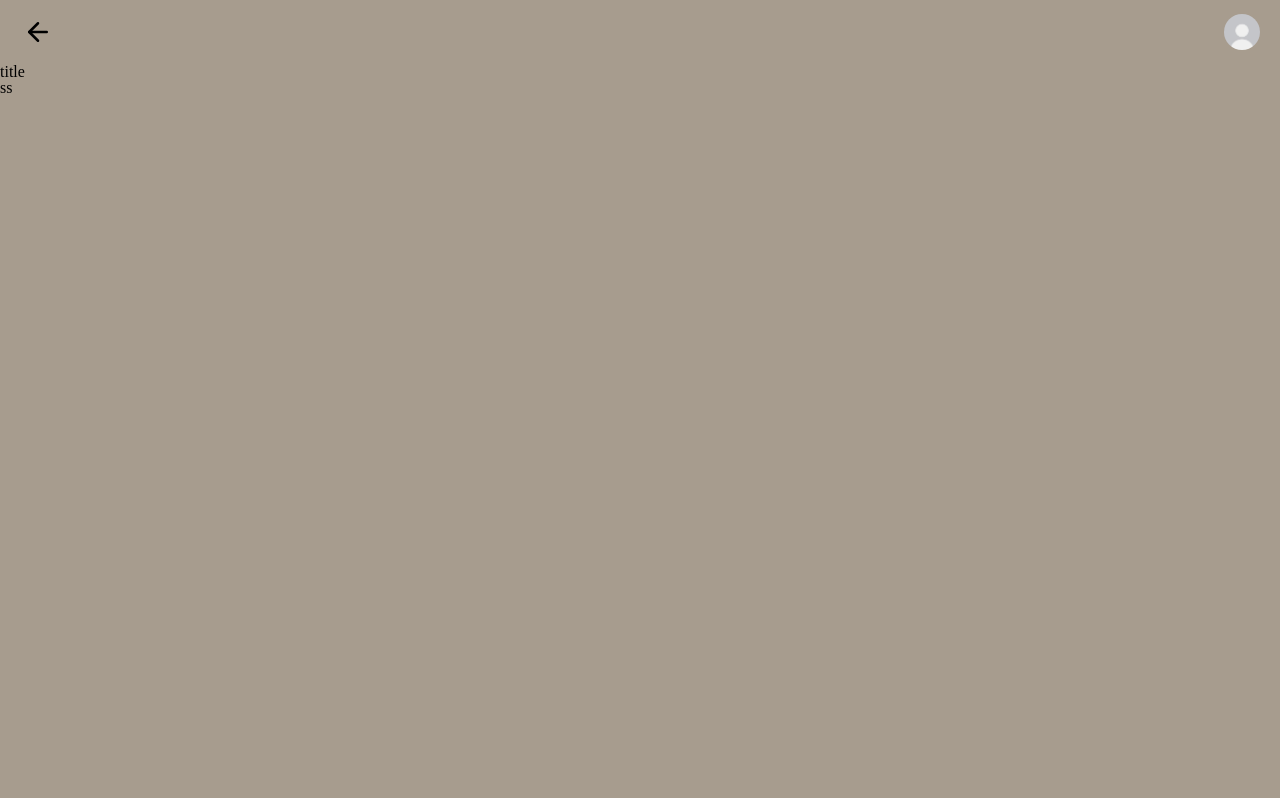
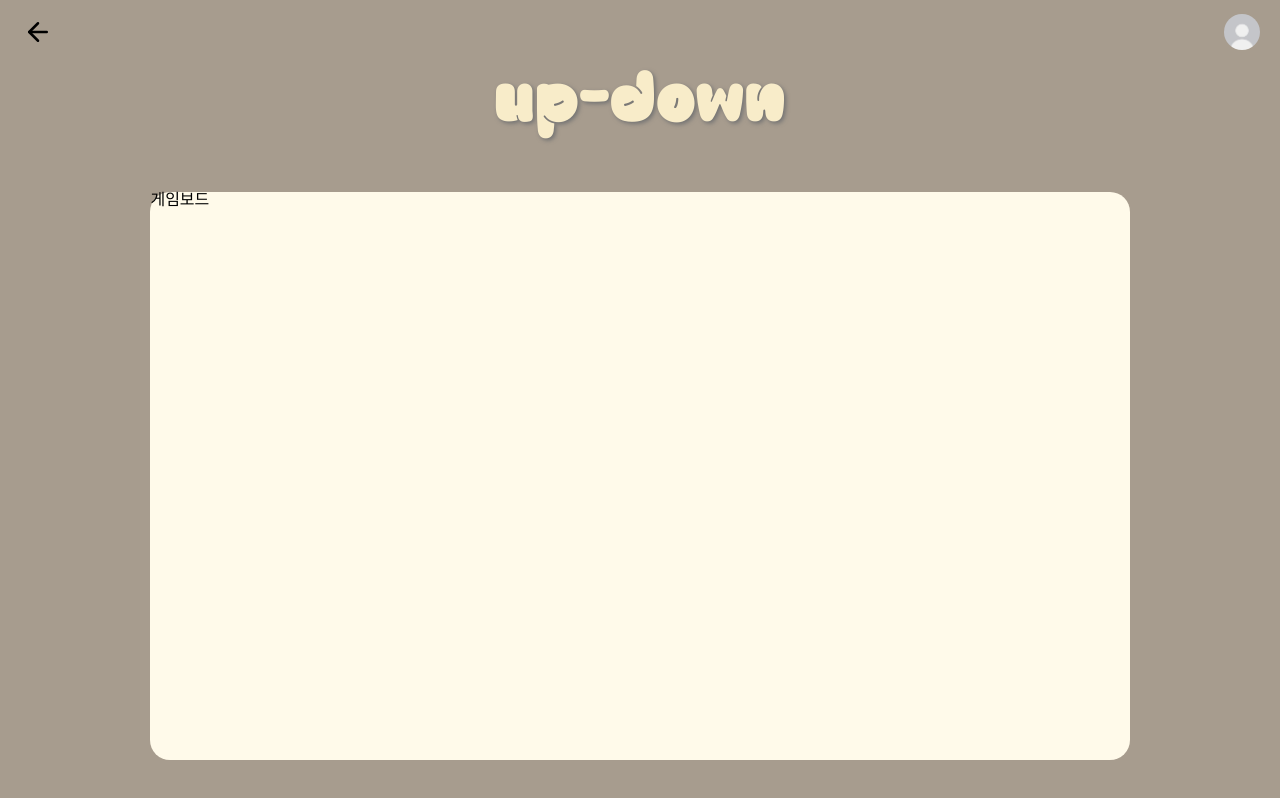
Before and after one commit to devkyoung2/minigame-next, a Next.js app: page /updown in a window 1280 px wide. Built offline with nearby package versions, Linux system fonts and the light colour scheme.

Commit message:
feat : 게임페이지 ui

```diff
--- /dev/null
+++ b/src/app/(game)/GameTitle.jsx
@@ -0,0 +1,14 @@
+const style = {
+  display: "flex",
+  justifyContent: "center",
+  alignItems: "center",
+  width: "80%",
+  height: "20%",
+  font: "60px var(--font-chab)",
+  textShadow: "2px 2px 4px var(--color-gray2)",
+  color: "var(--color-dark-beige)",
+};
+
+export default function GameTitle({ props }) {
+  return <div style={style}>{props}</div>;
+}
--- a/src/app/(game)/layout.jsx
+++ b/src/app/(game)/layout.jsx
@@ -4,11 +4,8 @@ import Header from "@/components/headers";
 export default function GameLayout({ children }) {
   return (
     <main className={styles.wrapper}>
-      <Header></Header>
-      <div>title</div>
-
-      <div>{children}</div>
-      <footer>ss</footer>
+      <Header />
+      <div className={styles.game}>{children}</div>
     </main>
   );
 }
--- a/src/app/(game)/layout.module.scss
+++ b/src/app/(game)/layout.module.scss
@@ -1,5 +1,9 @@
 @import "@/styles/mixins";
 
 .wrapper {
-  // @include center(column);
+  @include center(column);
+  @include size(100%, 100%, 0, 0);
+  .game {
+    @include size(90%, 95%, 0, 0);
+  }
 }
--- a/src/app/(game)/updown/page.jsx
+++ b/src/app/(game)/updown/page.jsx
@@ -1,11 +1,12 @@
-import Link from "next/link";
-// import { metadata } from "../layout";
+import styles from "./page.module.scss";
+
+import GameTitle from "../GameTitle";
 
 export default function page({ props }) {
-  // metadata.title = "test";
   return (
-    <>
-      <div>{props}</div>
-    </>
+    <main className={styles.wrapper}>
+      <GameTitle props={"up-down"} className={styles.title} />
+      <div className={styles.game}>게임보드</div>
+    </main>
   );
 }
--- /dev/null
+++ b/src/app/(game)/updown/page.module.scss
@@ -0,0 +1,11 @@
+@import "@/styles/mixins";
+.wrapper {
+  @include center(column);
+  @include size(100%, 100%, 0, 0);
+  justify-content: space-around;
+  .game {
+    @include size(85%, 75%, 20px, 0);
+    background-color: var(--color-light-beige);
+    border-radius: 20px;
+  }
+}
--- a/src/components/headers/index.module.scss
+++ b/src/components/headers/index.module.scss
@@ -1,6 +1,9 @@
 @import "@/styles/mixins";
+
 .wrapper {
   @include center(row);
   @include size(100%, 64px, 0, 10px);
+  position: fixed;
+  top: 0;
   justify-content: space-between;
 }
```
